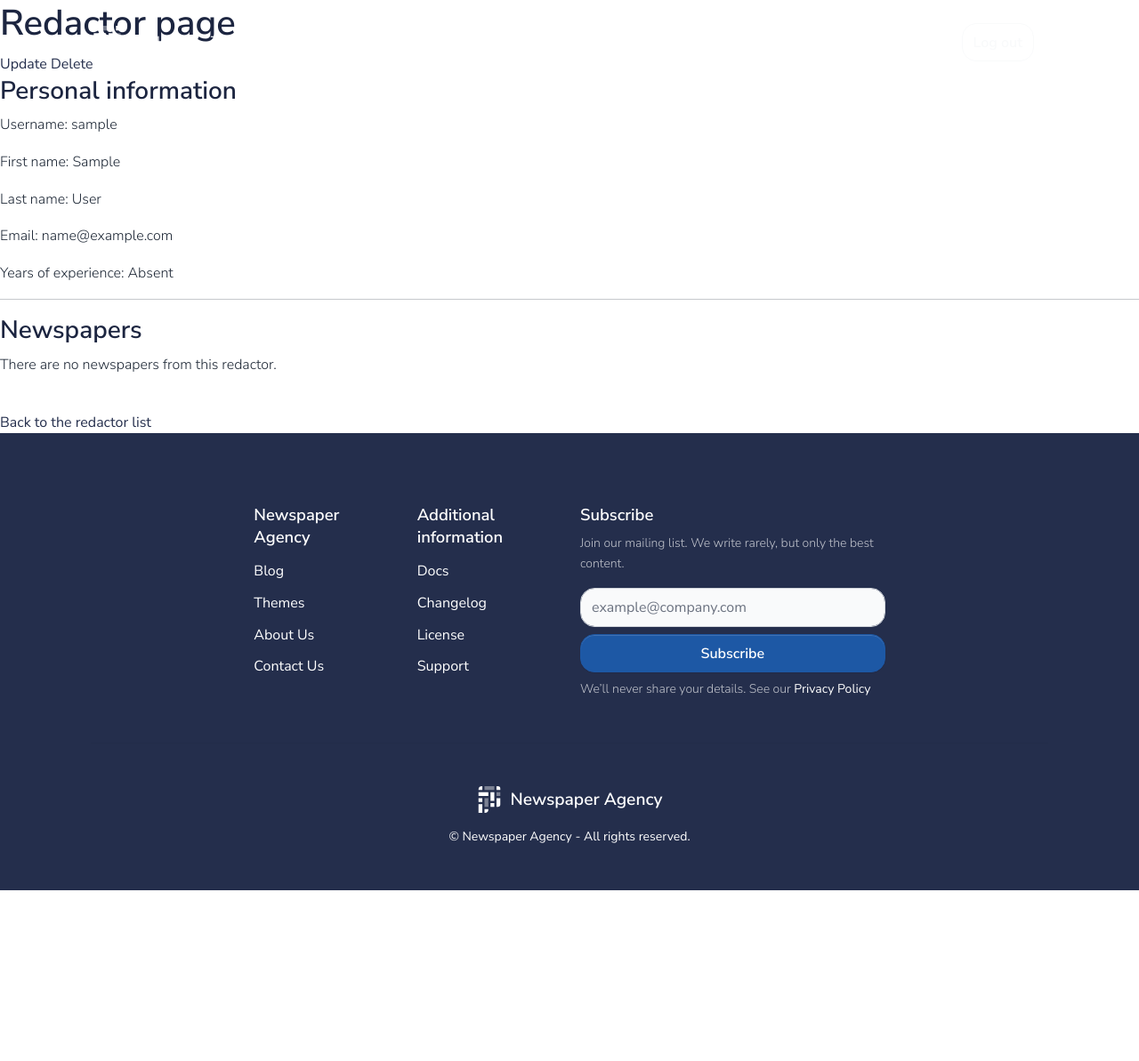
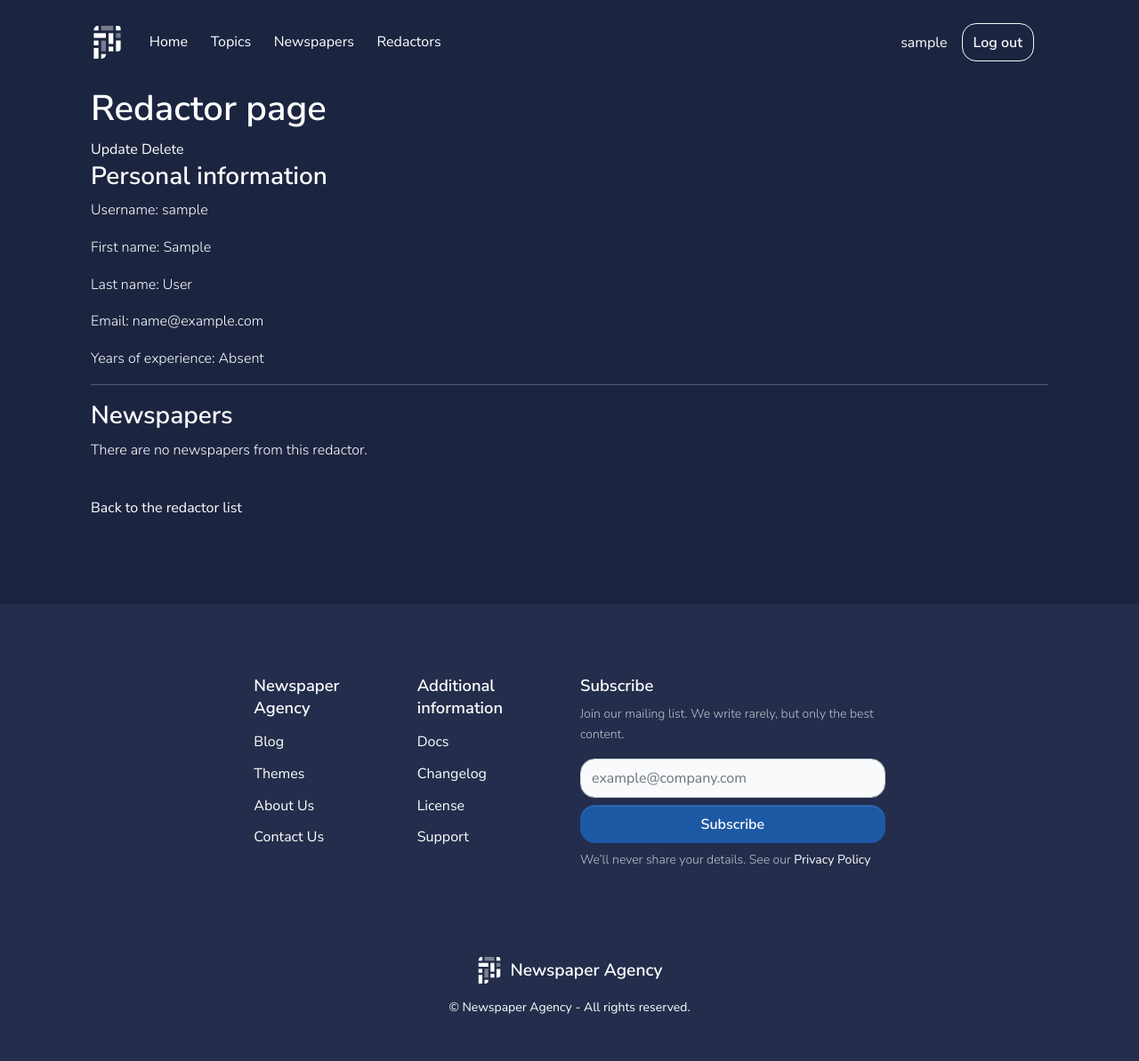
Before and after one commit to bknyrik/newspaper-agency-system, a Django app: page /redactors/1/ in a window 1280 px wide. Shown: the whole page at 89% size. Before the commit the page ends 1001 px from the top, so only its background shows below. Run offline with Django 5.2, Linux system fonts and the light colour scheme; the visitor is signed in with stand-in values (Sample User, id 1); data comes from the database, SQL or seed files in the repository; data that the repository does not hold is empty.

Commit message:
Wrap content in section with styles in redactor_detail.html

```diff
--- a/templates/editor/redactor_detail.html
+++ b/templates/editor/redactor_detail.html
@@ -1,5 +1,9 @@
 {% extends "base.html" %}
 {% block content %}
+  <section class="section bg-secondary text-white">
+    <div class="container">
+      <div class="row">
+        <div class="col-12">
           <h1>Redactor page</h1>
           <a href="{% url "editor:redactor-update" pk=redactor.id %}">Update</a>
           <a href="{% url "editor:redactor-delete" pk=redactor.id %}">Delete</a>
@@ -22,4 +26,8 @@
           </section>
           <br>
           <a href="{% url "editor:redactor-list" %}">Back to the redactor list</a>
+        </div>
+      </div>
+    </div>
+  </section>
 {% endblock %}
```
Lines whose indentation alone changed are shown as unchanged.
